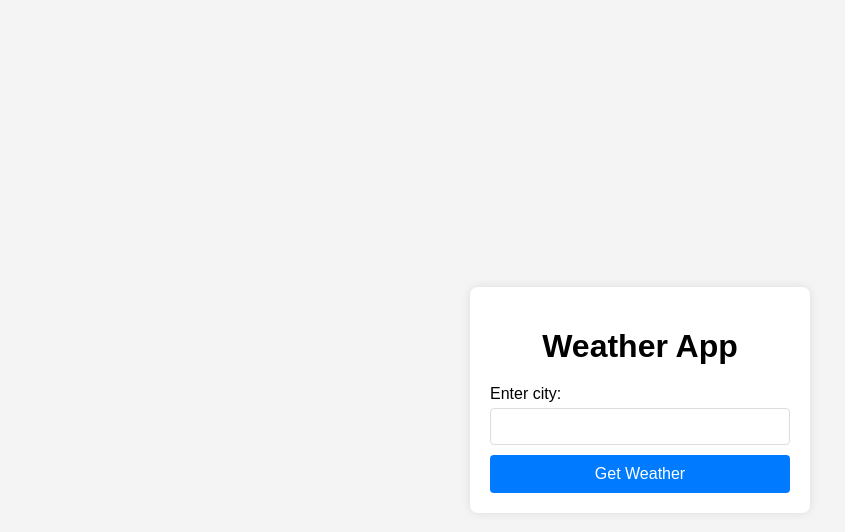
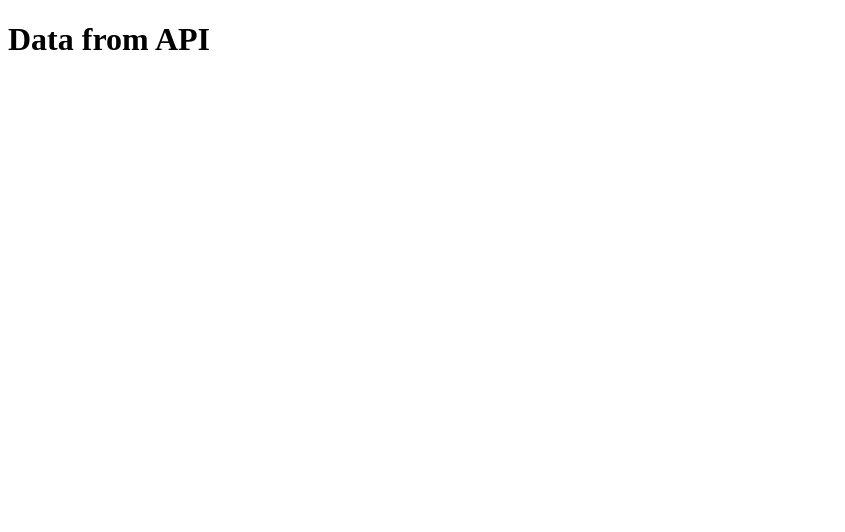
Before and after one commit to MaryJena/weatherapp, a Flask app: page / in a window 1280 px wide. Shown: the top 532 px of the page, without its empty margins (0-845 px from the left). Run offline with Flask 3, Linux system fonts and the light colour scheme; data that the repository does not hold is empty.

Commit message:
first commit

```diff
--- a/app.py
+++ b/app.py
@@ -1,35 +1,17 @@
-from flask import Flask, render_template, request
+from flask import Flask, render_template
 import requests
 
 app = Flask(__name__)
 
-API_KEY = 'your_openweathermap_api_key'  # Replace with your API key
-BASE_URL = 'http://api.openweathermap.org/data/2.5/weather'
-
 @app.route('/')
 def index():
-    return render_template('index.html')
+    api_url = 'https://jsonplaceholder.typicode.com/posts'
+    response = requests.get(api_url)
+    data = response.json()
 
-@app.route('/weather', methods=['POST'])
-def weather():
-    city = request.form.get('city')
-    if city:
-        response = requests.get(BASE_URL, params={
-            'q': city,
-            'appid': API_KEY,
-            'units': 'metric'
-        })
-        data = response.json()
-        if data['cod'] == 200:
-            weather_data = {
-                'city': data['name'],
-                'temperature': data['main']['temp'],
-                'description': data['weather'][0]['description']
-            }
-            return render_template('weather.html', weather=weather_data)
-        else:
-            return render_template('weather.html', error=data['message'])
-    return render_template('index.html', error='City is required')
+    # Pass the data to the template
+    return render_template('index.html', data=data)
+
 
 if __name__ == '__main__':
-    app.run(debug=True, host='0.0.0.0', port=5000)
+    app.run(debug=True, host='0.0.0.0', port=5002)
--- a/requirements.txt
+++ b/requirements.txt
@@ -1,2 +1,3 @@
 Flask
+gunicorn
 requests
--- a/templates/index.html
+++ b/templates/index.html
@@ -3,71 +3,14 @@
 <head>
     <meta charset="UTF-8">
     <meta name="viewport" content="width=device-width, initial-scale=1.0">
-    <title>Weather App</title>
-    <style>
-        body {
-            font-family: Arial, sans-serif;
-            margin: 0;
-            padding: 0;
-            background-color: #f4f4f4;
-            display: flex;
-            justify-content: center;
-            align-items: center;
-            height: 100vh;
-        }
-        .container {
-            background-color: #fff;
-            padding: 20px;
-            border-radius: 8px;
-            box-shadow: 0 0 10px rgba(0, 0, 0, 0.1);
-            width: 300px;
-        }
-        h1 {
-            text-align: center;
-            margin-bottom: 20px;
-        }
-        form {
-            display: flex;
-            flex-direction: column;
-        }
-        label {
-            margin-bottom: 5px;
-        }
-        input[type="text"] {
-            padding: 10px;
-            margin-bottom: 10px;
-            border: 1px solid #ddd;
-            border-radius: 4px;
-        }
-        button {
-            padding: 10px;
-            background-color: #007bff;
-            border: none;
-            border-radius: 4px;
-            color: #fff;
-            cursor: pointer;
-            font-size: 16px;
-        }
-        button:hover {
-            background-color: #0056b3;
-        }
-        p.error {
-            color: red;
-            text-align: center;
-        }
-    </style>
+    <title>API Data Display</title>
 </head>
 <body>
-    <div class="container">
-        <h1>Weather App</h1>
-        <form action="/weather" method="post">
-            <label for="city">Enter city:</label>
-            <input type="text" id="city" name="city" required>
-            <button type="submit">Get Weather</button>
-        </form>
-        {% if error %}
-            <p class="error">{{ error }}</p>
-        {% endif %}
-    </div>
+    <h1>Data from API</h1>
+    <ul>
+        {% for item in data %}
+            <li>{{ item }}</li>
+        {% endfor %}
+    </ul>
 </body>
 </html>
```
Also changed, not shown: templates/weather.html (deleted, +0 -19 lines).
